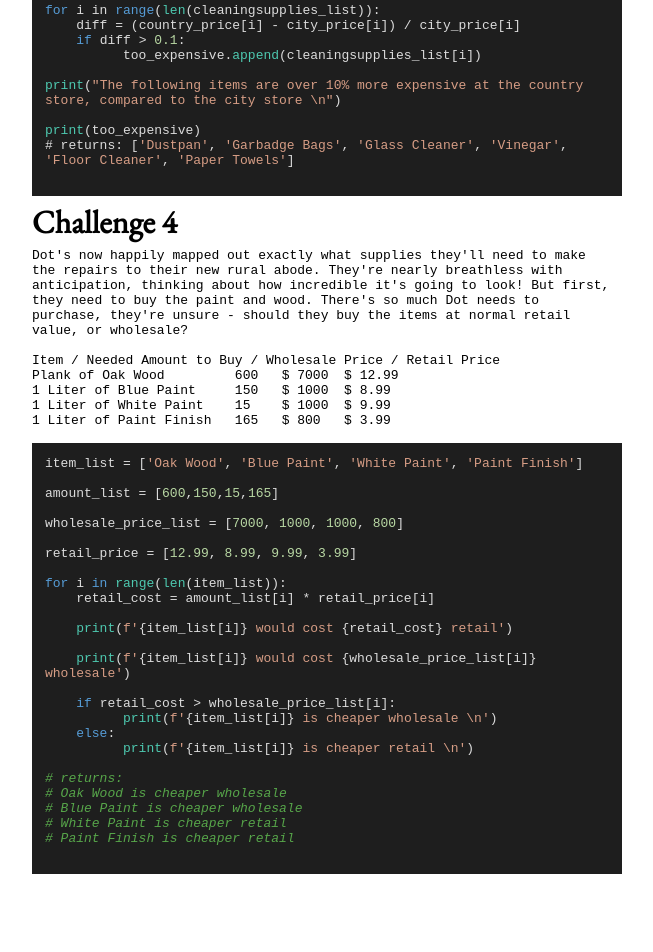
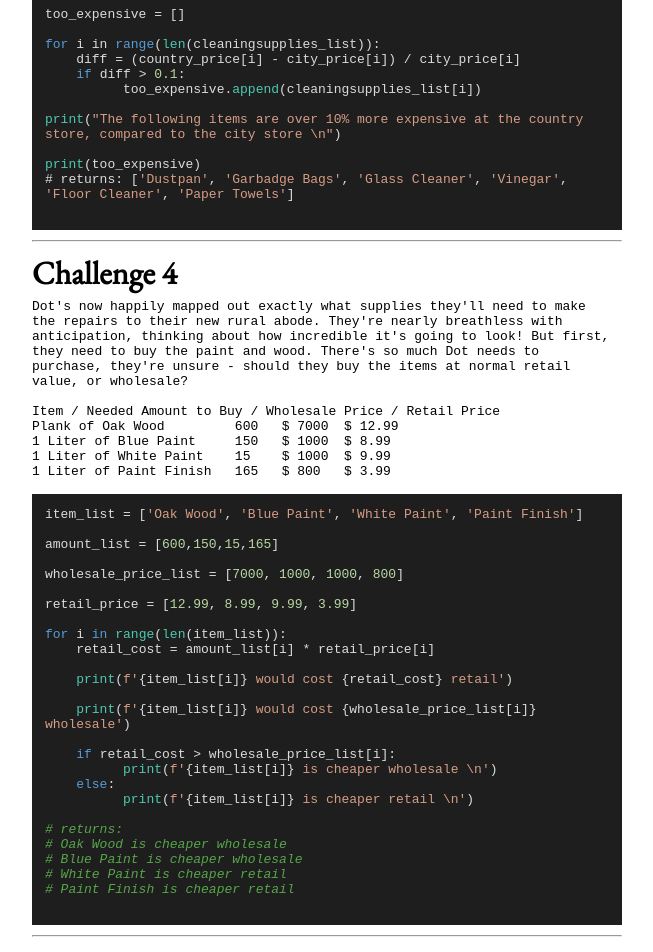
Before and after one commit to PaulB-H/lighthouse_challenge, a plain HTML site: page index.html in a window 1280 px wide. Shown: the part 1805-2757 px from the top of the page, without its empty margins (313-966 px from the left). Before the commit the page ends 2684 px from the top, so only its background shows below. Drawn offline with nearby package versions, Linux system fonts and the light colour scheme; a script that the page names is missing.

Commit message:
Added <hr />'s & css rule for them
Added slight margin to hr tag and inserted them between sections

```diff
--- a/index.html
+++ b/index.html
@@ -32,6 +32,9 @@
         font-family: "EB Garamond", serif;
         margin: 5px 0;
       }
+      hr {
+        margin: 10px 0;
+      }
       #content {
         max-width: 600px;
         margin: auto;
@@ -58,6 +61,9 @@
           >Find the challenges here!</a
         >
       </header>
+
+      <hr />
+
       <!--Challenge 6 -->
       <div class="challenge-div">
         <h1>Challenge 6</h1>
@@ -131,6 +137,8 @@ print(f'Min hole size is {min_hole_size}')
       </div>
       <!-- END Challenge 6 -->
 
+      <hr />
+
       <!--Challenge 5 -->
       <div class="challenge-div">
         <h1>Challenge 5</h1>
@@ -169,6 +177,8 @@ print(too_expensive)
         </code></pre>
       </div>
       <!-- END Challenge 5 -->
+
+      <hr />
 
       <!--Challenge 4 -->
       <div class="challenge-div">
@@ -210,6 +220,8 @@ for i in range(len(item_list)):
         </code></pre>
       </div>
       <!-- END Challenge 4 -->
+
+      <hr />
     </div>
     <!-- Highlight.js -->
     <script src="https://cdnjs.cloudflare.com/ajax/libs/highlight.js/10.5.0/highlight.min.js"></script>
```
